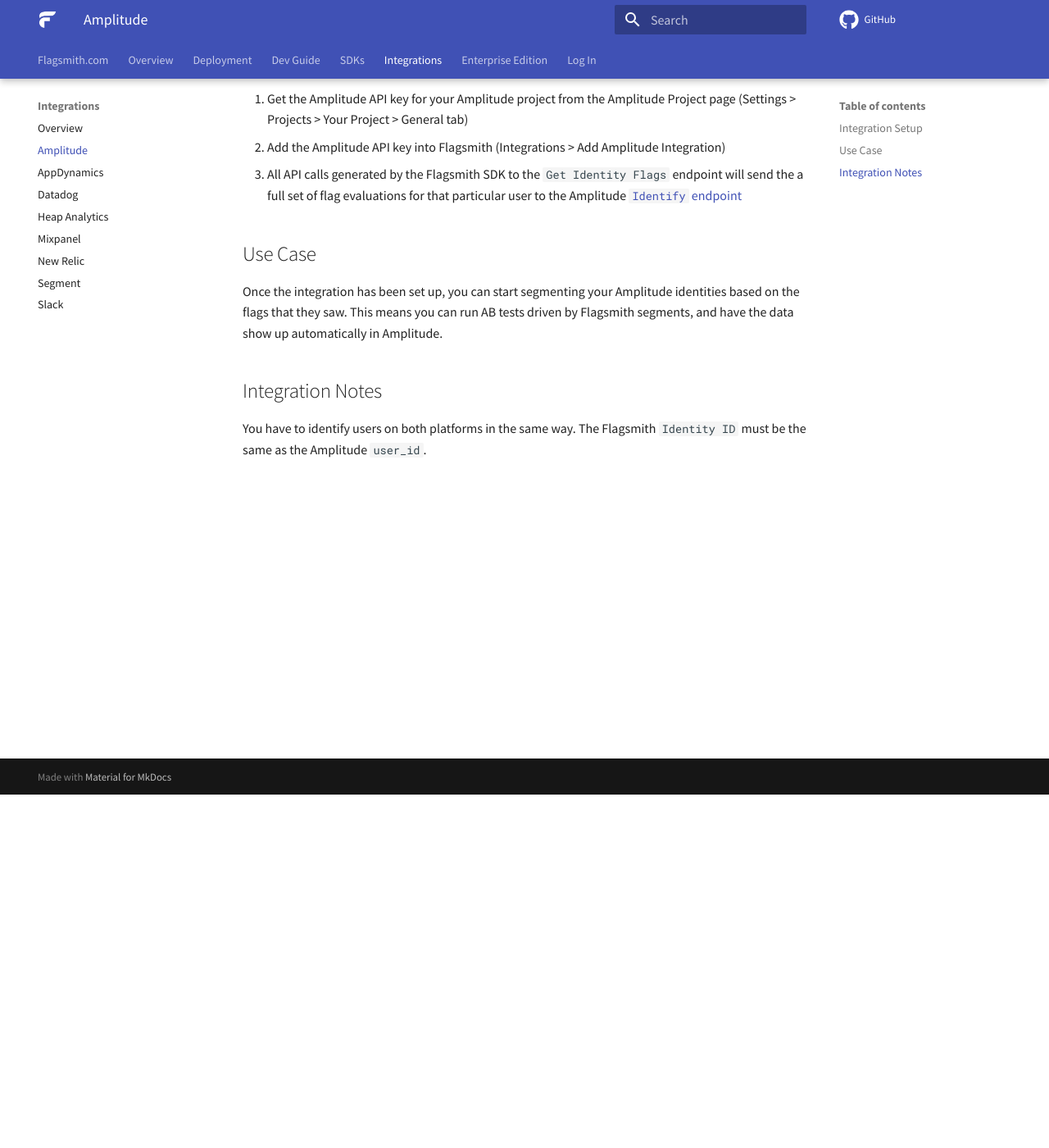
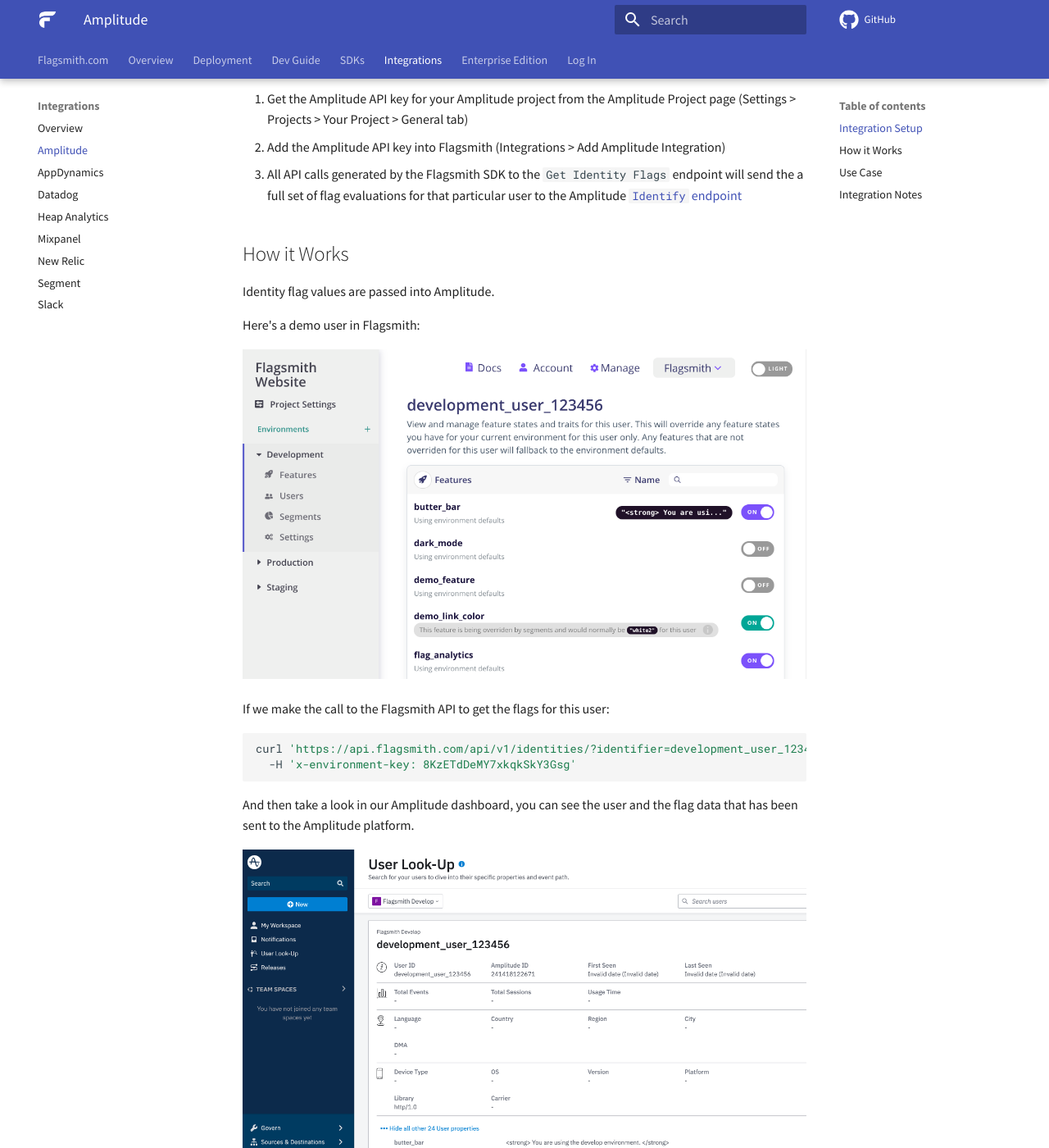
Before and after one commit to Flagsmith/flagsmith-docs, an MkDocs documentation site: the page built from docs/integrations/amplitude.md, in a window 1280 px wide and 1400 px high, scrolled down 431 px. Shown: the whole window at 82% size. Built offline with MkDocs 1.6.1 and Material for MkDocs 9.7.7, drawn with Linux system fonts in a browser that asks for light colours; comment, search, counter and statistics services are not loaded.

Commit message:
Added Amplitude Screenshots

````diff
--- a/docs/integrations/amplitude.md
+++ b/docs/integrations/amplitude.md
@@ -12,6 +12,25 @@ You can integrate Flagsmith with Amplitude. You can automate AB tests by connect
 2. Add the Amplitude API key into Flagsmith (Integrations > Add Amplitude Integration)
 3. All API calls generated by the Flagsmith SDK to the `Get Identity Flags` endpoint will send the a full set of flag evaluations for that particular user to the Amplitude [`Identify` endpoint](https://developers.amplitude.com/docs/identify-api)
 
+## How it Works
+
+Identity flag values are passed into Amplitude.
+
+Here's a demo user in Flagsmith:
+
+<img src="/images/integrations/amplitude/amplitude-integration-2.png"/>
+
+If we make the call to the Flagsmith API to get the flags for this user:
+
+```bash
+curl 'https://api.flagsmith.com/api/v1/identities/?identifier=development_user_123456' \
+  -H 'x-environment-key: 8KzETdDeMY7xkqkSkY3Gsg'
+```
+
+And then take a look in our Amplitude dashboard, you can see the user and the flag data that has been sent to the Amplitude platform.
+
+<img src="/images/integrations/amplitude/amplitude-integration-1.png"/>
+
 ## Use Case
 
 Once the integration has been set up, you can start segmenting your Amplitude identities based on the flags that they saw. This means you can run AB tests driven by Flagsmith segments, and have the data show up automatically in Amplitude.
````
Also changed, not shown: docs/images/integrations/amplitude/amplitude-integration-1.png (added), docs/images/integrations/amplitude/amplitude-integration-2.png (added).
